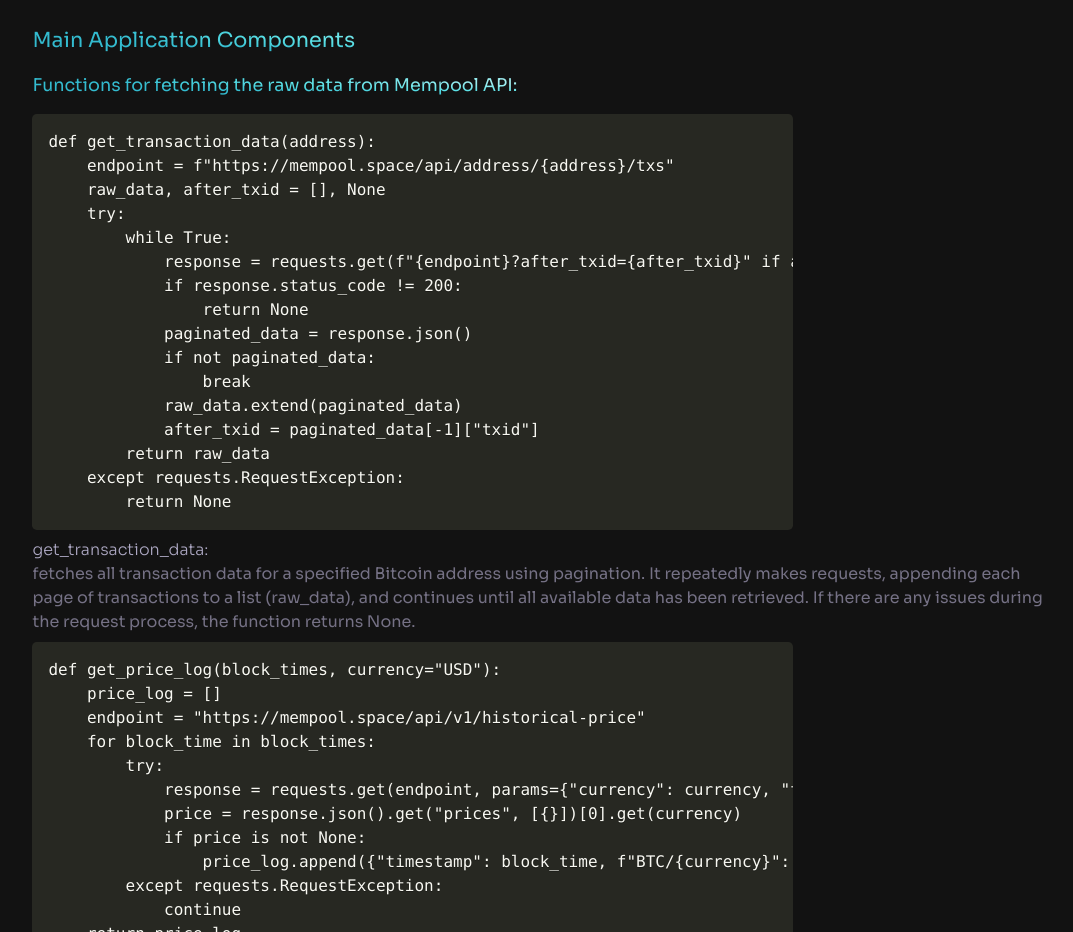
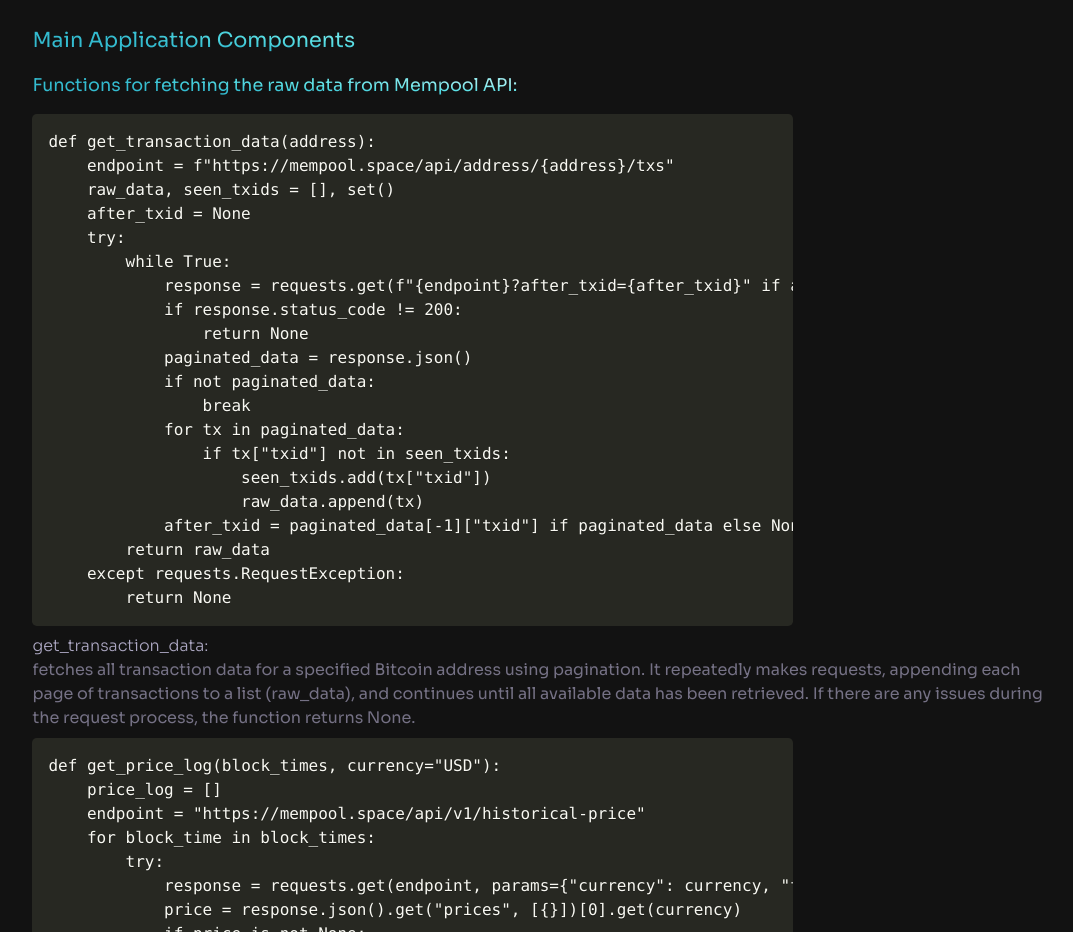
Before and after one commit to luansingjavier/mempool, a React (Vite) app: page / in a window 1280 px wide. Shown: the part 1325-2257 px from the top of the page, without its empty margins (201-1274 px from the left). Built offline with nearby package versions, Linux system fonts and the light colour scheme.

Commit message:
update get_transaction_data

```diff
--- a/src/constants/index.js
+++ b/src/constants/index.js
@@ -97,7 +97,8 @@ export const navItems = [
 
 export const getTransactionDataCode = `def get_transaction_data(address):
     endpoint = f"https://mempool.space/api/address/{address}/txs"
-    raw_data, after_txid = [], None
+    raw_data, seen_txids = [], set()
+    after_txid = None
     try:
         while True:
             response = requests.get(f"{endpoint}?after_txid={after_txid}" if after_txid else endpoint)
@@ -106,8 +107,11 @@ export const getTransactionDataCode = `def get_transaction_data(address):
             paginated_data = response.json()
             if not paginated_data:
                 break
-            raw_data.extend(paginated_data)
-            after_txid = paginated_data[-1]["txid"]
+            for tx in paginated_data:
+                if tx["txid"] not in seen_txids:
+                    seen_txids.add(tx["txid"])
+                    raw_data.append(tx)
+            after_txid = paginated_data[-1]["txid"] if paginated_data else None
         return raw_data
     except requests.RequestException:
         return None
```
